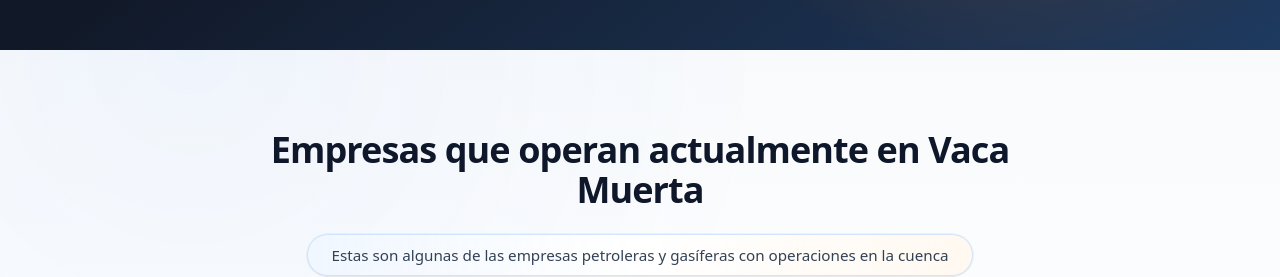
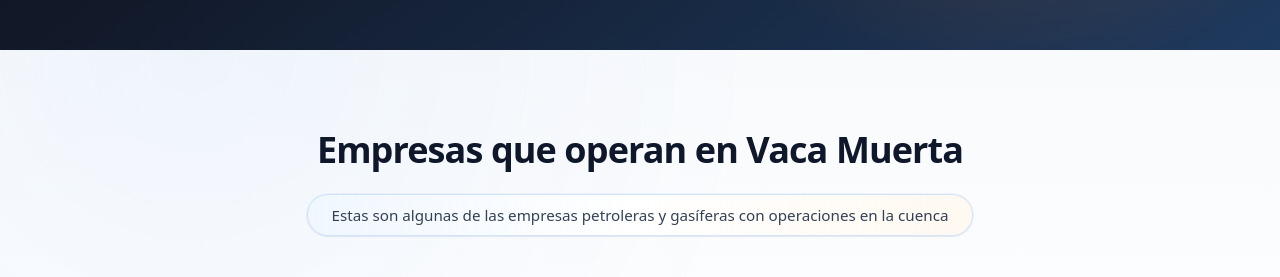
Before and after one commit to claudioschejter-stack/sano.token, a Next.js app in the folder apps/web/: page / in a window 1280 px wide. Shown: the part 960-1237 px from the top of the page. Built offline with nearby package versions, Linux system fonts and the light colour scheme.

Commit message:
Landing: acortar titulo de operadores en Vaca Muerta
Co-authored-by: Cursor <cursoragent@cursor.com>

```diff
--- a/apps/web/src/i18n/locales/en.ts
+++ b/apps/web/src/i18n/locales/en.ts
@@ -124,7 +124,7 @@ export const en = {
       avgApy: 'Avg. projected APY'
     },
     operators: {
-      title: 'Companies currently operating in Vaca Muerta',
+      title: 'Companies operating in Vaca Muerta',
       subtitle: 'These are some of the oil and gas companies with operations in the basin'
     },
     howItWorks: {
--- a/apps/web/src/i18n/locales/es.ts
+++ b/apps/web/src/i18n/locales/es.ts
@@ -126,7 +126,7 @@ export const es = {
       avgApy: 'APY proyectado prom.'
     },
     operators: {
-      title: 'Empresas que operan actualmente en Vaca Muerta',
+      title: 'Empresas que operan en Vaca Muerta',
       subtitle:
         'Estas son algunas de las empresas petroleras y gasíferas con operaciones en la cuenca'
     },
```
